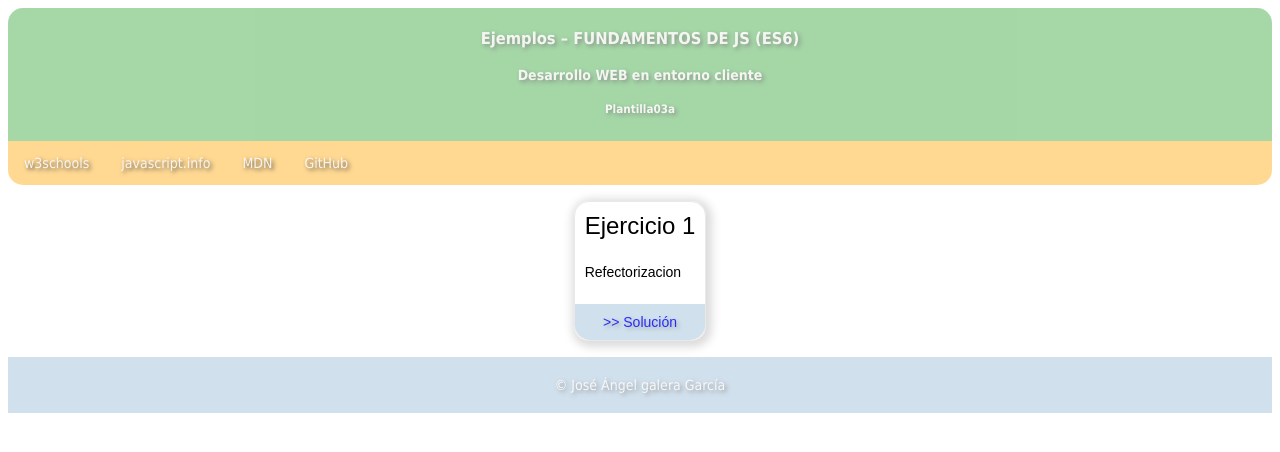
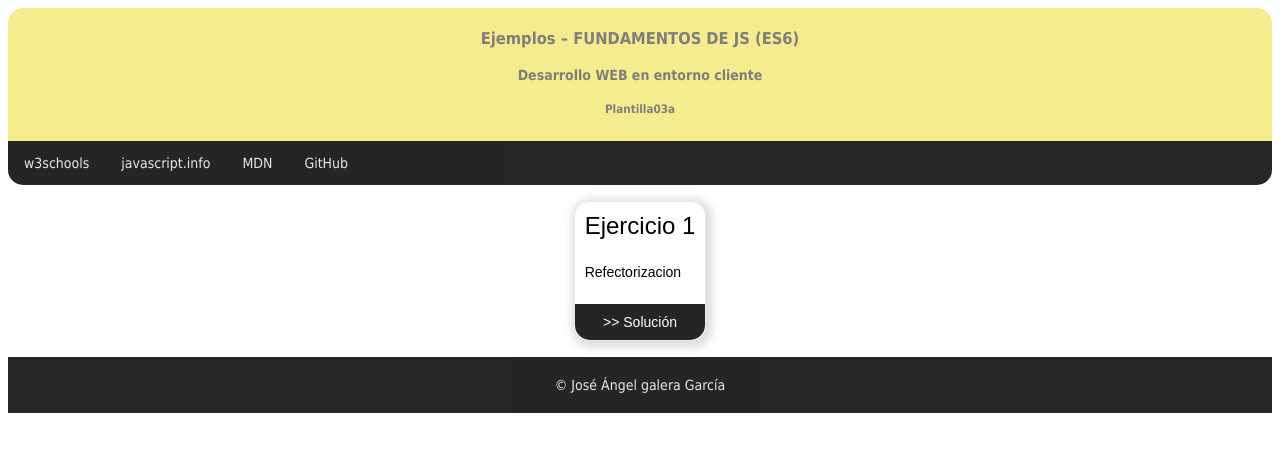
Before and after one commit to joseangelgalera/ejercicios-javascript, a plain HTML site: page Plantilla03/index.html in a window 1280 px wide. Drawn offline with Linux system fonts and the light colour scheme.

Commit message:
Cambiados los colores de la plantilla

```diff
--- a/Plantilla03/css/styles.css
+++ b/Plantilla03/css/styles.css
@@ -6,19 +6,19 @@
     }
 
     .header {
-    background-color: #4CAF50;
+        background-color: #ecda1d;
         border-radius: 15px 15px 0 0;
         opacity: 0.5;
         text-align: center;
         padding: 5px;
-    color: rgb(255,250,250,0.90);
-    text-shadow: 2px 2px 4px rgb(0,0,0,0.75);
+        color: black;
     }
 
     .topnav {
         overflow: hidden;
         border-radius: 0 0 15px 15px;
-    background-color: rgb(255,165,0,0.5);
+        background-color: black;
+        color: white;
 
         opacity: 0.85;
     }
@@ -26,16 +26,16 @@
     .topnav a {
         float: left;
         display: block;
-    color: rgb(255,250,250,0.90);
-    text-shadow: 2px 2px 4px rgb(0,0,0,0.75);
+        color: rgb(255, 250, 250, 0.90);
+        text-shadow: 2px 2px 4px rgb(0, 0, 0, 0.75);
         text-align: center;
         padding: 14px 16px;
         text-decoration: none;
     }
 
     .topnav a:hover {
-    background-color: rgb(128,128,128,0.25);
-    color: rgb(255,215,0,0.75);
+        background-color: rgb(128, 128, 128, 0.25);
+        color: rgb(255, 215, 0, 0.75);
     }
 
     .container {
@@ -51,7 +51,7 @@
         flex-direction: column;
         justify-content: space-between;
         width: auto;
-    border: 1px solid rgb(211,211,211,0.5);
+        border: 1px solid rgb(211, 211, 211, 0.5);
         box-shadow: 2px 2px 8px 4px #d3d3d3d1;
         border-radius: 15px;
         font-family: sans-serif;
@@ -68,7 +68,8 @@
     }
 
     .cardFooter {
-        background: rgb(70,130,180,0.25);
+        background: black;
+        opacity: 0.85;
         border-radius: 0 0 15px 15px;
         padding: 10px;
         text-align: center;
@@ -76,8 +77,8 @@
 
     .cardFooter a {
         text-decoration: none;
-        color: rgb(0,0,255,0.80);
-        text-shadow: 2px 2px 4px rgb(0,0,0,0.25);
+        color: white;
+        text-shadow: 2px 2px 4px rgb(0, 0, 0, 0.25);
     }
 
     @media screen and (max-width: 600px) {
@@ -87,10 +88,11 @@
     }
 
     .footer {
-        background-color: rgb(70,130,180,0.5);   opacity: 0.5;
+        background-color: black;
+        opacity: 0.85;
         text-align: center;
         padding: 20px;
 
-        color: rgb(255,250,250,0.90);
-        text-shadow: 2px 2px 4px rgb(0,0,0,0.75);
+        color: rgb(255, 250, 250, 0.90);
+        text-shadow: 2px 2px 4px rgb(0, 0, 0, 0.75);
     }
--- a/Plantilla03/ejercicios/ejer01/css/styles.css
+++ b/Plantilla03/ejercicios/ejer01/css/styles.css
@@ -6,19 +6,19 @@ body {
 }
 
 .header {
-    background-color: #4CAF50;
+    background-color: #ecda1d;
     border-radius: 15px 15px 0 0;
     opacity: 0.5;
     text-align: center;
     padding: 5px;
-    color: rgb(255,250,250,0.90);
-    text-shadow: 2px 2px 4px rgb(0,0,0,0.75);
+    color: black;
 }
 
 .topnav {
     overflow: hidden;
     border-radius: 0 0 15px 15px;
-    background-color: rgb(255,165,0,0.5);
+    background-color: black;
+    color: white;
 
     opacity: 0.85;
 }
@@ -26,16 +26,16 @@ body {
 .topnav a {
     float: left;
     display: block;
-    color: rgb(255,250,250,0.90);
-    text-shadow: 2px 2px 4px rgb(0,0,0,0.75);
+    color: rgb(255, 250, 250, 0.90);
+    text-shadow: 2px 2px 4px rgb(0, 0, 0, 0.75);
     text-align: center;
     padding: 14px 16px;
     text-decoration: none;
 }
 
 .topnav a:hover {
-    background-color: rgb(128,128,128,0.25);
-    color: rgb(255,215,0,0.75);
+    background-color: rgb(128, 128, 128, 0.25);
+    color: rgb(255, 215, 0, 0.75);
 }
 
 .container {
@@ -46,7 +46,7 @@ body {
 
 .card {
     width: auto;
-    border: 1px solid rgb(211,211,211,0.5);
+    border: 1px solid rgb(211, 211, 211, 0.5);
     box-shadow: 2px 2px 8px 4px #d3d3d3d1;
     border-radius: 15px;
     font-family: sans-serif;
@@ -63,7 +63,8 @@ body {
 }
 
 .cardFooter {
-        background: rgb(70,130,180,0.25);
+    background-color: black;
+    opacity: 0.85;
     border-radius: 0 0 15px 15px;
     padding: 10px;
     text-align: center;
@@ -71,8 +72,8 @@ body {
 
 .cardFooter a {
     text-decoration: none;
-        color: rgb(0,0,255,0.80);
-        text-shadow: 2px 2px 4px rgb(0,0,0,0.25);
+    color: white;
+    text-shadow: 2px 2px 4px rgb(0, 0, 0, 0.25);
 }
 
 @media screen and (max-width: 600px) {
@@ -82,10 +83,11 @@ body {
 }
 
 .footer {
-        background-color: rgb(70,130,180,0.5);   opacity: 0.5;
+    background-color: black;
+    opacity: 0.85;
     text-align: center;
     padding: 20px;
 
-        color: rgb(255,250,250,0.90);
-        text-shadow: 2px 2px 4px rgb(0,0,0,0.75);
+    color: rgb(255, 250, 250, 0.90);
+    text-shadow: 2px 2px 4px rgb(0, 0, 0, 0.75);
 }
```
Lines whose indentation alone changed are shown as unchanged.
